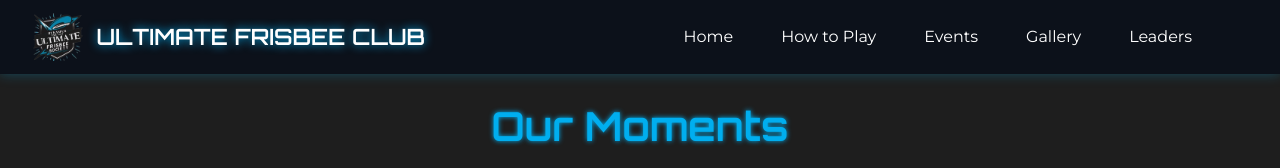
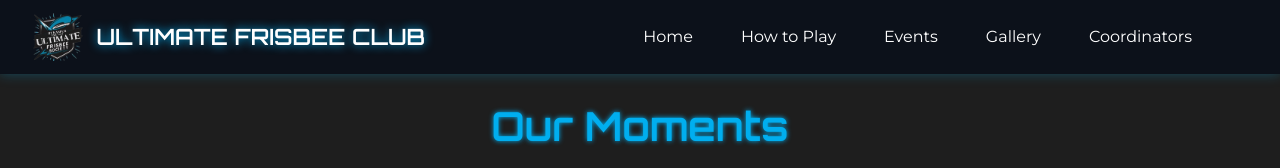
Before and after one commit to UFC-IITK/website, a plain HTML site: page gallery.html in a window 1280 px wide. Shown: the top 168 px of the page. Drawn offline with Linux system fonts and the light colour scheme.

Commit message:
Update gallery.html

```diff
--- a/gallery.html
+++ b/gallery.html
@@ -20,7 +20,7 @@
         <li><a href="rules.html">How to Play</a></li>
         <li><a href="events.html">Events</a></li>
         <li><a href="gallery.html">Gallery</a></li>
-        <li><a href="team.html">Leaders</a></li>
+        <li><a href="team.html">Coordinators</a></li>
       </ul>
     </nav>
   </header>
```
